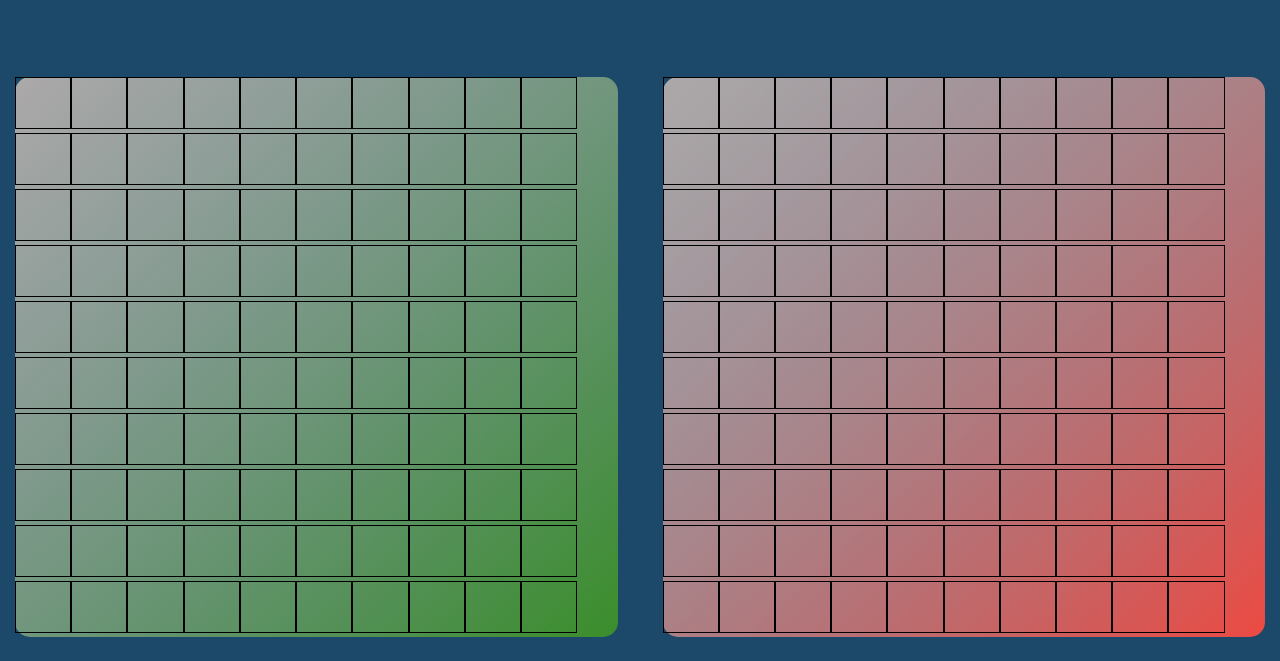
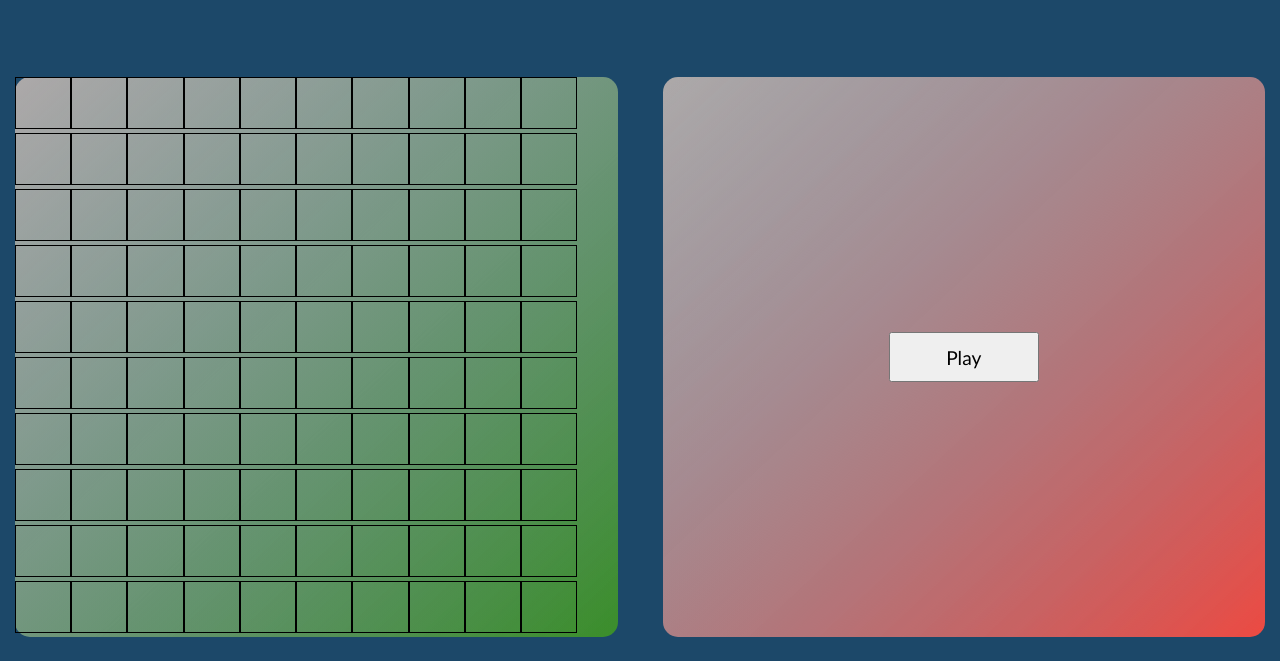
Before and after one commit to MR-Farabough/battleShip, a website: page index.html in a window 1280 px wide. Shown: the part 83-744 px from the top of the page. Drawn offline with Linux system fonts and the light colour scheme.

Commit message:
Added play button

```diff
--- a/index.html
+++ b/index.html
@@ -19,7 +19,9 @@
     </div>
     <div class="game-boards dark">
         <div class="card-one dark"></div>
-        <div class="card-two dark"></div>
+        <div class="card-two dark">
+            <button class="play">Play</button>
+        </div>
     </div>
     <div class="footer dark">
         <img class="github-logo dark" src="./imgs/GitHub-Logo.png" alt="Github Logo: ">
--- a/index.js
+++ b/index.js
@@ -9,6 +9,7 @@ const player = document.querySelectorAll('.player')
 const footer = document.querySelector('.footer')
 const footerTitle = document.querySelector('.footer-title')
 const githubLogo = document.querySelector('.github-logo')
+const playBTN = document.querySelector('.play')
 const elementArray = [
     colorModeBTN, title,
     gameBoard, playerCard,
@@ -61,13 +62,13 @@ function createBoard(cardEl) {
         divEL.addEventListener('mouseover', () => {
             divEL.style.cursor = 'pointer'
         })
-        divEL.addEventListener('click', () => {
-        // check spot // hit square // etc.
-        divEL.style.backgroundColor = 'blue'
-        })
         count++
     }
 }
 
 createBoard(playerCard)
-createBoard(botCard)
+playBTN.addEventListener('click', () => {
+    console.log('test')
+    playBTN.remove()
+    createBoard(botCard)
+})
--- a/style.css
+++ b/style.css
@@ -80,9 +80,11 @@ body.dark {
 
 .text.dark {
     color: white;
+    font-family: 'Gill Sans', 'Gill Sans MT', Calibri, 'Trebuchet MS', sans-serif;
 }
 .text.light {
-    color: black
+    color: black;
+    font-family: 'Gill Sans', 'Gill Sans MT', Calibri, 'Trebuchet MS', sans-serif;
 }
 
 .player.active {
@@ -102,6 +104,14 @@ body.dark {
     background:
         linear-gradient(to right bottom, var(--darkModeGrey), transparent),
         linear-gradient(to left top, var(--darkModePlayer), transparent);
+}
+
+.play {
+    height: 50px;
+    width: 150px;
+    margin: auto;
+    font-size: larger;
+    font-family: 'Gill Sans', 'Gill Sans MT', Calibri, 'Trebuchet MS', sans-serif;
 }
 
 .card-two.light {
```
